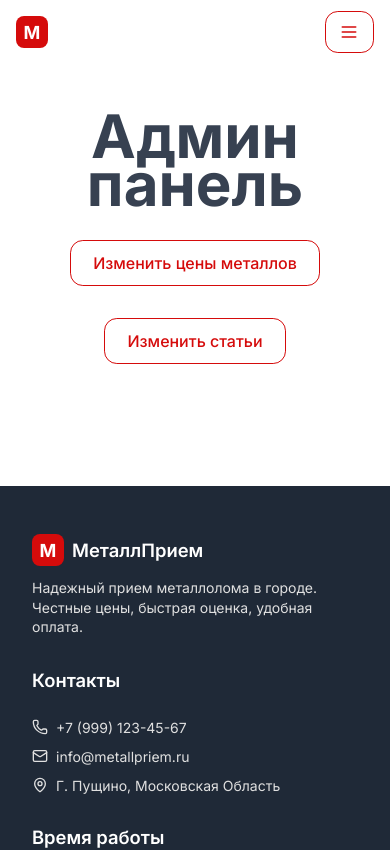
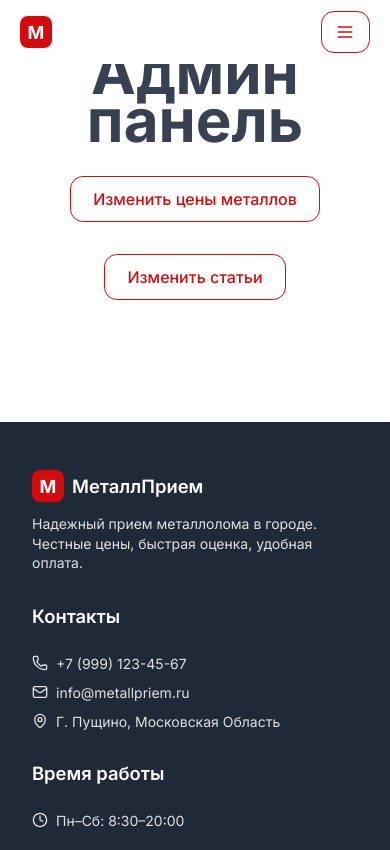
Before and after one commit to Whyleafy/metall, a Next.js app: page /admin in a window 390 px wide. Shown: the top 850 px of the page. Built offline with nearby package versions, Linux system fonts and the light colour scheme.

Commit message:
feature: sticky header

```diff
--- a/components/Header/Header.module.scss
+++ b/components/Header/Header.module.scss
@@ -9,10 +9,17 @@
 	justify-content: space-between;
 	padding-inline: 2rem;
 	height: 4rem;
-	position: relative;
+	position: fixed;
+	transition: transform 0.3s ease-in-out;
+	top: 0;
+	left: 0;
+	right: 0;
+	z-index: 99;
+
+
 
 	@media (max-width: 768px) {
-		padding-inline: 1rem;
+		padding-inline: 1.25rem;
 	}
 
 	&__link {
@@ -64,3 +71,7 @@
 		}
 	}
 }
+
+.hidden {
+    	transform: translateY(-100%);
+}
--- a/components/Header/Header.tsx
+++ b/components/Header/Header.tsx
@@ -1,14 +1,37 @@
-// Header.tsx
-import React from 'react';
+'use client'
+
+import React, { useEffect, useState } from 'react';
 import { Logo } from '@/components';
 import { Nav } from '@/components';
 import styles from './Header.module.scss';
 import { Phone } from 'lucide-react';
 import Link from 'next/link';
+import { cn } from '@/lib/utils';
 
 export const Header = () => {
+	const [isHidden, setIsHidden] = useState(false)
+
+	useEffect(() => {
+		let lastScrollY = window.scrollY;
+		const header = document.querySelector('.header');
+
+		const updateHeader = () => {
+			const currentScrollY = window.scrollY;
+
+			setIsHidden(currentScrollY > lastScrollY && currentScrollY > 100);
+
+			lastScrollY = currentScrollY;
+		};
+
+		window.addEventListener('scroll', updateHeader);
+
+		return () => window.removeEventListener('scroll', updateHeader)
+	}, [])
+
 	return (
-		<header className={styles.header}>
+		<header className={cn(styles.header, {
+				[styles.hidden]: isHidden,
+			})}>
 		<Link href="/" className={styles.header__link}>
 			<Logo />
 			<p className={styles.header__link__article}>Стальной двор</p>
--- a/components/HeroSection/HeroSection.module.scss
+++ b/components/HeroSection/HeroSection.module.scss
@@ -5,7 +5,7 @@
   align-items: center;
   justify-content: center;
   min-height: 27.75rem;
-  padding: 5rem 1rem;
+  padding: 9rem 1rem;
   background: linear-gradient(90deg, #ff0000, #990000);
   position: relative;
   color: colors.$color-white;
```
